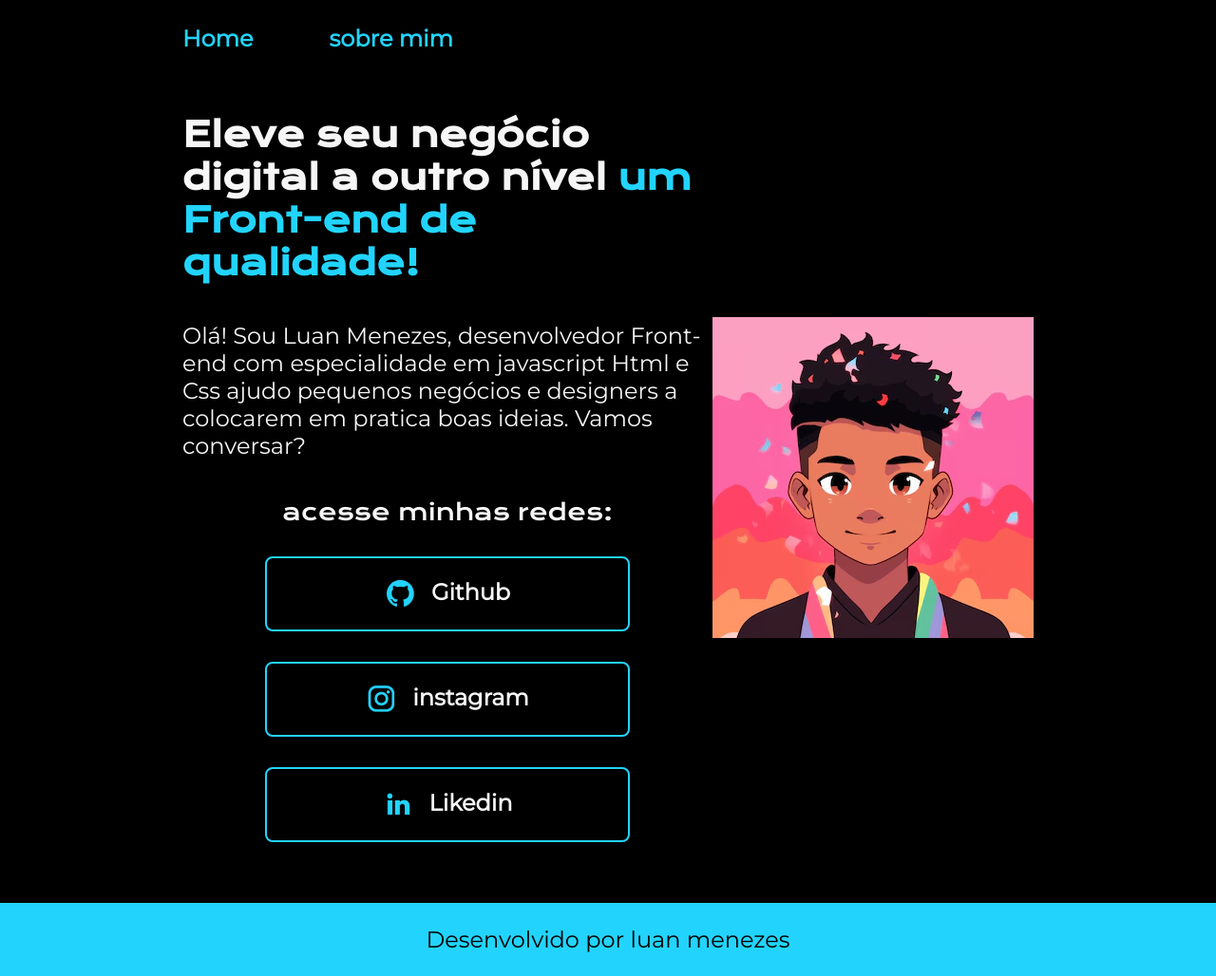
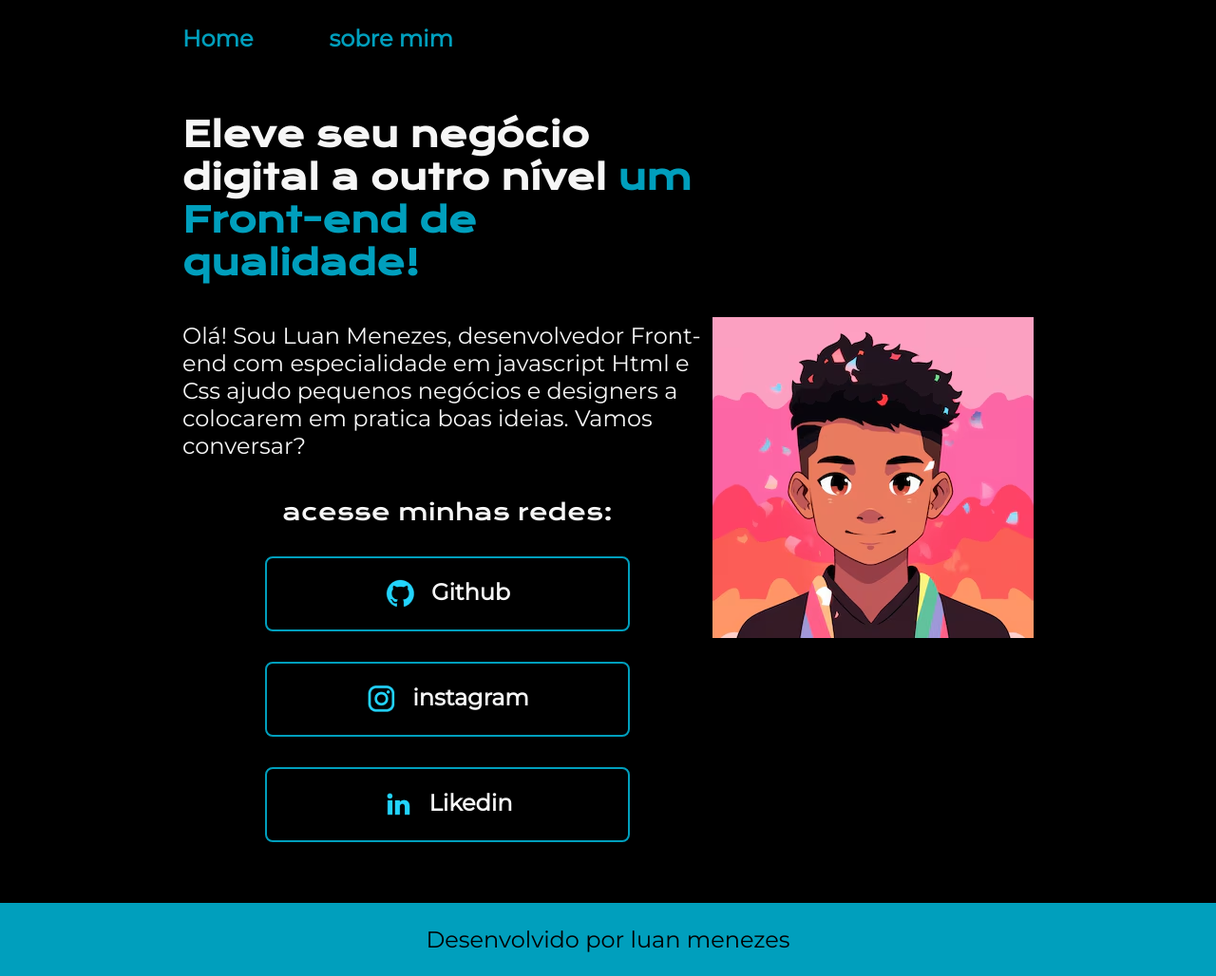
Before and after one commit to LuanBmenez/Portifolio-alura, a plain HTML site: page index.html in a window 1280 px wide. Shown: the whole page at 95% size. Drawn offline with nearby package versions, Linux system fonts and the light colour scheme.

Commit message:
Update style.css

```diff
--- a/styles/style.css
+++ b/styles/style.css
@@ -1,33 +1,41 @@
 @import url('https://fonts.googleapis.com/css2?family=Krona+One&family=Montserrat&display=swap');
 
-*{
-margin: 0;
-padding: 0;
+
+:root{
+ --cor-primaria: #000000;
+ --cor-secundaria: #F6F6F6;
+ --cor-terciaria: #009FBD;
+}
+
+* {
+    margin: 0;
+    padding: 0;
 }
 
 body{
     height: 100vh;
     box-sizing: border-box;
-    background-color: black;
-    color: #F6F6F6;
+    background-color: var(--cor-primaria);
+    color: var(--cor-secundaria);
 }
 
 .cabecalho-link{
     font-family: "Montserrat", sans-serif;
     font-size: 24px;
     font-weight: 600;
-    color: #22D4FD;
+    color: var(--cor-terciaria);
     text-decoration: none;
+
 }
 
 .cabecalho{
     padding: 2% 0% 0% 15%;
+
 }
 
-
 .cabecalho-menu{
-display: flex;
-gap: 80px;
+    display: flex;
+    gap: 80px;
 }
 
 .apresentacao {
@@ -50,7 +58,7 @@ gap: 80px;
 }
 
 .destaque{
-    color: #22D4FD;
+    color: var(--cor-terciaria);
 }
 
 .apresentacao-conteudo-texto{
@@ -74,7 +82,7 @@ gap: 80px;
     display: flex;
     justify-content: center;
     gap: 16px;
-    border: 2px solid #22D4FD;
+    border: 2px solid var(--cor-terciaria);
     width: 380px;
     text-align: center;
     border-radius: 8px;
@@ -82,7 +90,7 @@ gap: 80px;
     font-weight: 600;
     padding: 21.5px 0;
     text-decoration: none;
-    color: #F6F6F6;
+    color: var(--cor-secundaria);
     font-family: "Montserrat", sans-serif;
 }
 
@@ -92,8 +100,8 @@ gap: 80px;
 
 .rodape {
     padding: 24px;
-    color: #000000;
-    background-color: #22D4FD;
+    color: var(--cor-primaria);
+    background-color: var(--cor-terciaria);
     text-align: center;
     font-size: 24px;
     font-family: "Montserrat", sans-serif;
```
